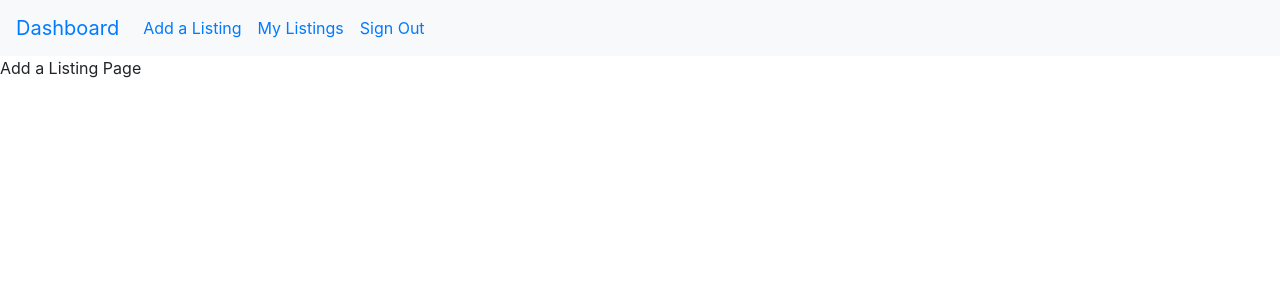
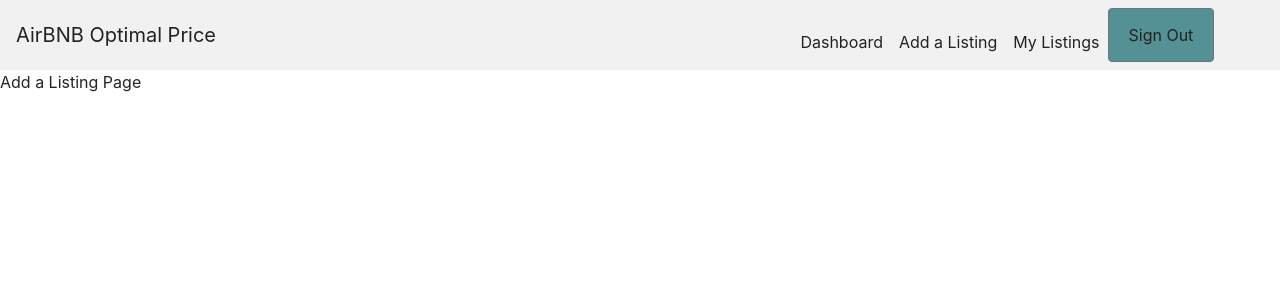
Before and after one commit to bw-ft-airbnb-1/front-end, a React (Create React App) app in the folder optimal-price/: page /newlisting in a window 1280 px wide. Shown: the top 300 px of the page. Built offline with nearby package versions, Linux system fonts and the light colour scheme.

Commit message:
Some more dashboard styling

```diff
--- /dev/null
+++ b/optimal-price/src/components/NavBar.css
@@ -0,0 +1,29 @@
+.nav-container {
+    background-color: #F1F1F1;
+}
+
+.mr-auto {
+    color: #222222;
+}
+
+.mr-auto:hover {
+    color: #FF385C;
+}
+
+.navItem-container {
+    display: flex;
+    justify-content: space-between;
+    margin-left: 55%;
+    align-items: flex-end;
+}
+
+.navLink {
+    color: #222222;
+}
+.navLink:hover {
+    color: #FF385C;
+}
+
+.signout-btn {
+  background-color: #549195;
+}
--- a/optimal-price/src/components/NavBar.js
+++ b/optimal-price/src/components/NavBar.js
@@ -12,11 +12,11 @@ import {
     DropdownMenu,
     DropdownItem,
     NavbarText,
+    ButtonDropdown,
+    Button
 } from 'reactstrap';
-import {
-    Switch,
-    Route
-} from 'react-router-dom';
+
+import './NavBar.css';
 
 import { AddListing } from './Dashboard/AddListing';
 import { Dashboard } from './Dashboard/Dashboard';
@@ -25,27 +25,39 @@ import { MyListings } from './Dashboard/MyListings';
 
 export const NavBar = () => {
 
-    const [isOpen, setIsOpen] = useState(false)
+    const [collapsed, setCollapsed] = useState(true)
 
 
-    const toggle = () => setIsOpen(!isOpen)
+    const toggleNavbar = () => setCollapsed(!collapsed)
+
+    const logout = (event) => {
+        event.preventDefault();
+        console.log('This is the logout function.')
+        localStorage.removeItem('token')
+
+    }
 
     return(
     <div>
-        <Navbar color="light" expand="md" position="fixed">
-        <NavbarBrand href="/dashboard">Dashboard</NavbarBrand>
-        <NavbarToggler onClick={toggle} />
-        <Collapse isOpen={isOpen} navbar>
-            <Nav navbar>
+        <Navbar className="nav-container" expand="md">
+        <NavbarBrand className="mr-auto" href="/dashboard"> AirBNB Optimal Price </NavbarBrand>
+        <NavbarToggler onClick={toggleNavbar} className="mr-2">
+            <ButtonDropdown>Menu</ButtonDropdown>
+        </NavbarToggler>
+        <Collapse isOpen={!collapsed} navbar>
+            <Nav className="navItem-container" navbar>
                 <NavItem>
-                    <NavLink href="/newlisting">Add a Listing</NavLink>
+                    <NavLink className="navLink" href="/dashboard">Dashboard</NavLink>
                 </NavItem>
                 <NavItem>
-                    <NavLink href="/listings">My Listings</NavLink>
+                    <NavLink className="navLink" href="/newlisting">Add a Listing</NavLink>
                 </NavItem>
                 <NavItem>
-                    <NavLink href=" ">Sign Out</NavLink>
+                    <NavLink className="navLink" href="/listings">My Listings</NavLink>
                 </NavItem>
+                <Button onClick={logout} className="signout-btn">
+                    <NavLink className="navLink" href=" ">Sign Out</NavLink>
+                </Button>
             </Nav>
         </Collapse>
     </Navbar>
--- a/optimal-price/src/components/UserLogin.css
+++ b/optimal-price/src/components/UserLogin.css
@@ -1,3 +1,5 @@
+/* FOR USERLOGIN.JS */
+
 .LoginForm {
     height: 25%;
     width: 60%;
```
